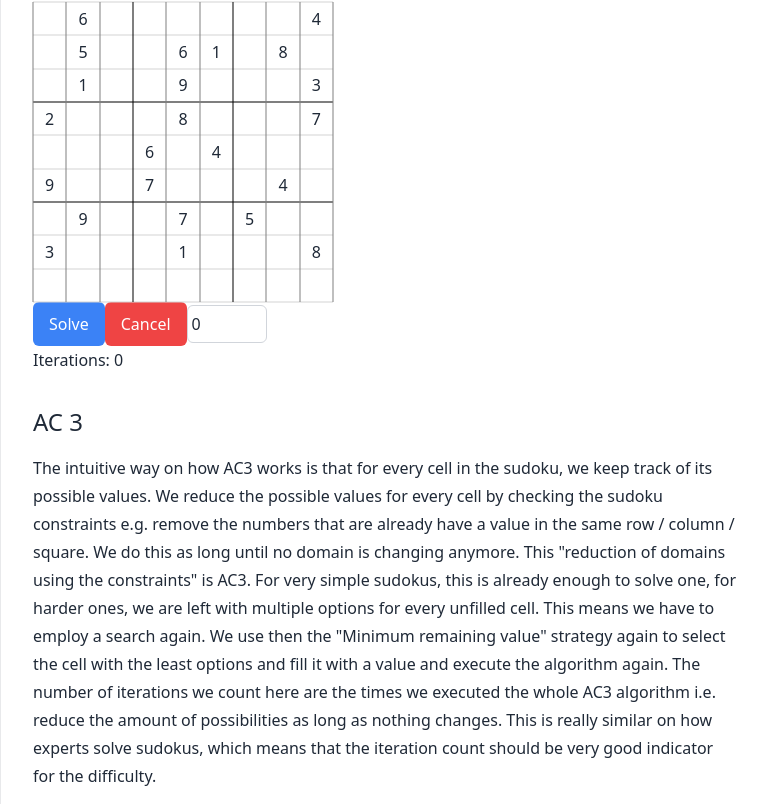
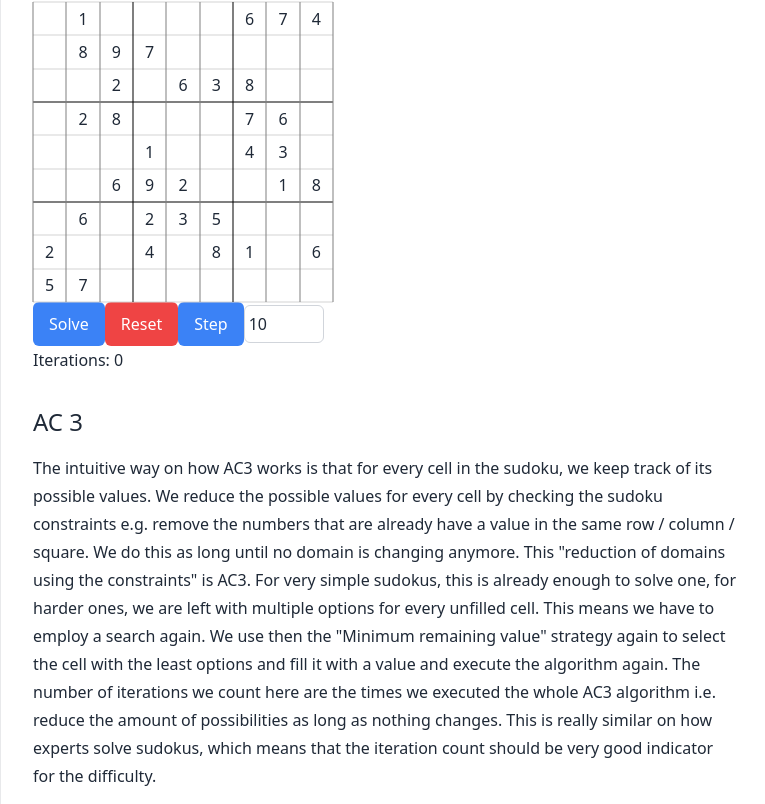
Before and after one commit to TN1ck/tn1ck.com, a Next.js app: page /blog/how-to-generate-sudokus in a window 1280 px wide. Shown: the part 3301-4105 px from the top of the page, without its empty margins (255-1020 px from the left). Built offline with nearby package versions, Linux system fonts and the light colour scheme.

Commit message:
feat: better interactive demo

```diff
--- a/lib/sudoku/ac3.ts
+++ b/lib/sudoku/ac3.ts
@@ -4,8 +4,10 @@ import {
   SQUARE_TABLE,
   SimpleSudoku,
   squareIndex,
+  toDomainSudoku,
   toSimpleSudoku,
 } from "./common"
+import { isSudokuFilled, isSudokuValid } from "./sudokus"
 
 // If domain2 consists of only one number, remove it from domain1.
 //
@@ -30,24 +32,12 @@ function removeValuesFromDomain(
   return [domain1, change]
 }
 
-/**
- * For more information see the paper
- * Rating and Generating Sudoku Puzzles Based On Constraint Satisfaction Problems
- * by Bahare Fatemi, Seyed Mehran Kazemi, Nazanin Mehrasa
- */
-export async function solveGridAC3(
-  stack: DomainSudoku[],
-  cb: (sudokus: DomainSudoku[]) => Promise<void>,
-): Promise<SimpleSudoku | null> {
-  if (stack.length === 0) {
-    return null
-  }
-  await cb(stack)
-
-  const [grid, ...rest] = stack
-
-  const rows = grid
-
+// AC3 algorithm. Returns the reduced domain sudoku and if it is valid.
+export function ac3(sudoku: DomainSudoku): {
+  sudoku: DomainSudoku
+  solvable: boolean
+} {
+  sudoku = sudoku.map((r) => r.map((c) => c.slice()))
   // Loop until no changes are made to any domain of any cell.
   while (true) {
     let change = false
@@ -66,7 +56,7 @@ export async function solveGridAC3(
     // If the domain of any cell changed during this, we do this again for every cell,
     // as the change of one domain can lead to the change of another.
     for (let y = 0; y < 9; y++) {
-      const row = rows[y]
+      const row = sudoku[y]
       for (let x = 0; x < 9; x++) {
         let domainCell1 = row[x]
 
@@ -87,7 +77,7 @@ export async function solveGridAC3(
           if (yy === y) {
             continue
           }
-          const domainCell2 = rows[yy][x]
+          const domainCell2 = sudoku[yy][x]
           const result = removeValuesFromDomain(domainCell1, domainCell2)
           domainCell1 = result[0]
           change = change || result[1]
@@ -102,7 +92,7 @@ export async function solveGridAC3(
           if (xx === x && yy === y) {
             continue
           }
-          const domainCell2 = rows[yy][xx]
+          const domainCell2 = sudoku[yy][xx]
           const result = removeValuesFromDomain(domainCell1, domainCell2)
           domainCell1 = result[0]
           change = change || result[1]
@@ -112,7 +102,7 @@ export async function solveGridAC3(
         // A domain became empty (e.g. no value works for a cell), we can't solve this Sudoku,
         // continue with the next one.
         if (domainCell1.length === 0) {
-          return solveGridAC3(rest, cb)
+          return { sudoku, solvable: false }
         }
       }
     }
@@ -121,19 +111,28 @@ export async function solveGridAC3(
     }
   }
 
-  const isFilled = grid.every((row) => {
-    return row.every((cells) => {
-      return cells.length === 1
-    })
-  })
+  return { sudoku, solvable: true }
+}
 
-  // Every domain is length 1, we found a solution!
-  if (isFilled) {
-    return toSimpleSudoku(grid)
+/**
+ * For more information see the paper
+ * Rating and Generating Sudoku Puzzles Based On Constraint Satisfaction Problems
+ * by Bahare Fatemi, Seyed Mehran Kazemi, Nazanin Mehrasa
+ */
+export function AC3Strategy(sudoku: SimpleSudoku): SimpleSudoku[] {
+  const domainSudoku = toDomainSudoku(sudoku)
+  const { solvable, sudoku: reducedDomainSudoku } = ac3(domainSudoku)
+  if (!solvable) {
+    return []
+  }
+  // If we already solved the sudoku, return the sudoku.
+  const simpleSudoku = toSimpleSudoku(reducedDomainSudoku)
+  if (isSudokuFilled(simpleSudoku) && isSudokuValid(simpleSudoku)) {
+    return [simpleSudoku]
   }
 
   // No solution found yet. We create a list of all cells that have more than 1 solution as x/y coordinates.
-  const possibleRowAndCells = grid.reduce(
+  const possibleRowAndCells = reducedDomainSudoku.reduce(
     (current: Array<[number, number]>, row, index) => {
       const possibleCells = row.reduce(
         (currentCells: Array<[number, number]>, cells, cellIndex) => {
@@ -148,32 +147,26 @@ export async function solveGridAC3(
     },
     [],
   )
+
   // We sort the possible cells to have the ones with the least possibilities be first.
   // This is called "Minimum remaining value" and is a very good heuristic. It is similar to how
-  // humans solve Sudokus.
+  // humans solve sudokus.
   const sortedPossibleRowAndCells = sortBy(
     possibleRowAndCells,
     ([rowIndex, cellIndex]) => {
-      return grid[rowIndex][cellIndex].length
+      return reducedDomainSudoku[rowIndex][cellIndex].length
     },
   )
+
   // Take the best cell and create a new grid for every possibility the cell has.
   const [rowIndex, cellIndex] = sortedPossibleRowAndCells[0]
-  const cell = grid[rowIndex][cellIndex]
+  const cell = reducedDomainSudoku[rowIndex][cellIndex]
   const newGrids = cell.map((n) => {
-    return grid.map((row, r) => {
-      if (r === rowIndex) {
-        return row.map((cells, c) => {
-          if (c === cellIndex) {
-            return [n]
-          }
-          return [...cells]
-        })
-      }
-      return [...row]
-    })
+    const sudokuCopy = simpleSudoku.map((r) => r.slice())
+    sudokuCopy[rowIndex][cellIndex] = n
+
+    return sudokuCopy as SimpleSudoku
   })
-  // The new stack is put first and we recursively descend.
-  const newStack = newGrids.concat(rest)
-  return solveGridAC3(newStack, cb)
+
+  return newGrids
 }
--- a/lib/sudoku/sudokus.ts
+++ b/lib/sudoku/sudokus.ts
@@ -1,7 +1,7 @@
 import { sortBy, groupBy, flatten } from "lodash-es"
 import { SimpleSudoku } from "./common"
 
-const isSudokuFilled = (sudoku: SimpleSudoku): boolean => {
+export const isSudokuFilled = (sudoku: SimpleSudoku): boolean => {
   for (let i = 0; i < 9; i++) {
     for (let j = 0; j < 9; j++) {
       if (sudoku[i][j] === 0) return false
@@ -10,7 +10,7 @@ const isSudokuFilled = (sudoku: SimpleSudoku): boolean => {
   return true
 }
 
-const isSudokuValid = (sudoku: SimpleSudoku): boolean => {
+export const isSudokuValid = (sudoku: SimpleSudoku): boolean => {
   // Check rows.
   for (let i = 0; i < 9; i++) {
     const row = sudoku[i]
@@ -46,20 +46,7 @@ const isSudokuValid = (sudoku: SimpleSudoku): boolean => {
 }
 
 // Most simple solver. Basically a brute force.
-export const dfsBruteForce = async (
-  stack: SimpleSudoku[],
-  cb: (sudokus: SimpleSudoku[]) => Promise<void>,
-): Promise<SimpleSudoku | null> => {
-  if (stack.length === 0) return null
-  await cb(stack)
-
-  const [sudoku, ...rest] = stack
-
-  const isFilled = isSudokuFilled(sudoku)
-  const isValid = isSudokuValid(sudoku)
-
-  if (isFilled && isValid) return sudoku
-
+export function bruteForceStrategy(sudoku: SimpleSudoku): SimpleSudoku[] {
   for (let i = 0; i < 9; i++) {
     for (let j = 0; j < 9; j++) {
       if (sudoku[i][j] === 0) {
@@ -70,29 +57,16 @@ export const dfsBruteForce = async (
           newSudoku[i][j] = k
           newSudokus.push(newSudoku)
         }
-        return dfsBruteForce([...newSudokus, ...rest], cb)
+        return newSudokus
       }
     }
   }
 
-  return dfsBruteForce(rest, cb)
+  return []
 }
 
-export const dfsWithValidCheck = async (
-  stack: SimpleSudoku[],
-  cb: (sudokus: SimpleSudoku[]) => Promise<void>,
-): Promise<SimpleSudoku | null> => {
-  if (stack.length === 0) return null
-  await cb(stack)
-
-  const [sudoku, ...rest] = stack
-
-  const isFilled = isSudokuFilled(sudoku)
-  const isValid = isSudokuValid(sudoku)
-
-  if (isFilled && isValid) return sudoku
-  if (!isValid || isFilled) return dfsWithValidCheck(rest, cb)
-
+// Slightly better, we skip the invalid sudokus.
+export function withValidCheckStrategy(sudoku: SimpleSudoku): SimpleSudoku[] {
   for (let i = 0; i < 9; i++) {
     for (let j = 0; j < 9; j++) {
       if (sudoku[i][j] === 0) {
@@ -101,15 +75,35 @@ export const dfsWithValidCheck = async (
         for (let k = 1; k <= 9; k++) {
           const newSudoku = sudoku.map((row) => row.slice())
           newSudoku[i][j] = k
-          newSudokus.push(newSudoku)
+          if (isSudokuValid(newSudoku)) {
+            newSudokus.push(newSudoku)
+          }
         }
-        return dfsWithValidCheck([...newSudokus, ...rest], cb)
+        return newSudokus
       }
     }
   }
 
-  return dfsWithValidCheck(rest, cb)
+  return []
 }
+
+// function dfs(
+//   stack: SimpleSudoku[],
+//   strategy: (sudoku: SimpleSudoku) => SimpleSudoku[],
+// ): [SimpleSudoku | null, SimpleSudoku[]] {
+//   if (stack.length === 0) return [null, []]
+
+//   const [sudoku, ...rest] = stack
+
+//   const isFilled = isSudokuFilled(sudoku)
+//   const isValid = isSudokuValid(sudoku)
+
+//   if (isFilled && isValid) return [sudoku, []]
+
+//   const newSudokus = strategy(sudoku)
+
+//   return dfs([...newSudokus, ...rest], strategy)
+// }
 
 const getEmptyCoordinates = (sudoku: SimpleSudoku): [number, number][] => {
   const emptyCoordinates: [number, number][] = []
@@ -123,21 +117,9 @@ const getEmptyCoordinates = (sudoku: SimpleSudoku): [number, number][] => {
   return emptyCoordinates
 }
 
-export const dfsMinimumRemainingValue = async (
-  stack: SimpleSudoku[],
-  cb: (sudokus: SimpleSudoku[]) => Promise<void>,
-): Promise<SimpleSudoku | null> => {
-  if (stack.length === 0) return null
-  await cb(stack)
-
-  const [sudoku, ...rest] = stack
-
-  const isFilled = isSudokuFilled(sudoku)
-  const isValid = isSudokuValid(sudoku)
-
-  if (isFilled && isValid) return sudoku
-  if (!isValid || isFilled) return dfsMinimumRemainingValue(rest, cb)
-
+export function minimumRemainingValueStrategy(
+  sudoku: SimpleSudoku,
+): SimpleSudoku[] {
   const emptyCoordinates = getEmptyCoordinates(sudoku)
 
   // For every coordinate, calculate the number of possibilities.
@@ -164,8 +146,10 @@ export const dfsMinimumRemainingValue = async (
   for (let k = 1; k <= 9; k++) {
     const newSudoku = sudoku.map((row) => row.slice())
     newSudoku[i][j] = k
-    newSudokus.push(newSudoku)
+    if (isSudokuValid(newSudoku)) {
+      newSudokus.push(newSudoku)
+    }
   }
 
-  return dfsMinimumRemainingValue([...newSudokus, ...rest], cb)
+  return newSudokus
 }
--- a/pages/blog/how-to-generate-sudokus.tsx
+++ b/pages/blog/how-to-generate-sudokus.tsx
@@ -2,11 +2,13 @@ import { NextPage } from "next"
 import Container from "../../components/container"
 import { Author, BlogContent } from "../../components/blog"
 import { CodeBlock } from "../../components/code-block"
-import { useCallback, useRef, useState } from "react"
+import { useCallback, useEffect, useRef, useState } from "react"
 import {
-  dfsBruteForce,
-  dfsMinimumRemainingValue,
-  dfsWithValidCheck,
+  bruteForceStrategy,
+  isSudokuFilled,
+  isSudokuValid,
+  minimumRemainingValueStrategy,
+  withValidCheckStrategy,
 } from "../../lib/sudoku/sudokus"
 import {
   DomainSudoku,
@@ -18,7 +20,7 @@ import {
   toDomainSudoku,
   toSimpleSudoku,
 } from "../../lib/sudoku/common"
-import { solveGridAC3 } from "../../lib/sudoku/ac3"
+import { AC3Strategy, ac3 } from "../../lib/sudoku/ac3"
 
 export const METADATA = {
   title: "How to generate Sudokus & rate their difficulties",
@@ -114,7 +116,7 @@ const SudokuPreview = ({
                   >
                     {n === 0 ? "" : n}
                   </div>
-                  {cellNotes && cellNotes.length > 1 ? (
+                  {cellNotes && sudoku[y][x] === 0 ? (
                     <div
                       style={{
                         height: `${xSection}%`,
@@ -158,168 +160,98 @@ const SudokuPreview = ({
   )
 }
 
-const SudokuSolver = ({
+const SudokuSolverDomain = ({
   sudokuToSolve,
-  solver,
+  strategy,
+  showNotes,
+  getNotes,
 }: {
   sudokuToSolve: SimpleSudoku
-  solver: (
-    sudokus: SimpleSudoku[],
-    cb: (sudokus: SimpleSudoku[]) => Promise<void>,
-  ) => Promise<SimpleSudoku | null>
+  strategy: (sudoku: SimpleSudoku) => SimpleSudoku[]
+  showNotes: boolean
+  getNotes?: (sudoku: SimpleSudoku) => DomainSudoku
 }) => {
+  const [history, setHistory] = useState<SimpleSudoku[]>([])
   const [sudoku, setSudoku] = useState<SimpleSudoku>(sudokuToSolve)
-  const [timeoutValue, setTimeoutValue] = useState<number>(0)
+  const [stack, setStack] = useState<SimpleSudoku[]>([sudokuToSolve])
+  const [timeoutValue, setTimeoutValue] = useState<number>(10)
   const [iterations, setIterations] = useState<number>(0)
-  const ref = useRef({
-    cancel: false,
-  })
 
-  const callback = useCallback(
-    async (sudokus: SimpleSudoku[]): Promise<void> => {
-      console.log(sudokus)
-      setIterations((i) => i + 1)
-      if (ref.current.cancel) {
-        throw new Error("Cancelled")
-      } else {
-        setSudoku(sudokus[0])
-        await new Promise<void>((resolve) => setTimeout(resolve, timeoutValue))
+  const [running, setRunning] = useState(false)
+
+  const step = useCallback(
+    (timeout: number) => {
+      const [current, ...rest] = stack
+      setSudoku(current)
+      setHistory([current, ...history])
+      if (isSudokuFilled(current) && isSudokuValid(current)) {
+        setStack([sudokuToSolve])
+        setRunning(false)
+        return
       }
+      setTimeout(() => {
+        const newSudokus = strategy(current)
+        setIterations(iterations + 1)
+        setStack([...newSudokus, ...rest])
+      }, timeout)
     },
-    [setSudoku, timeoutValue],
+    [
+      history,
+      setHistory,
+      stack,
+      setStack,
+      setRunning,
+      strategy,
+      setIterations,
+      iterations,
+      sudokuToSolve,
+    ],
   )
 
-  const solveSudokuLocal = useCallback(async () => {
-    try {
-      const result = await solver([sudokuToSolve], callback)
-      if (result === null) {
-        alert("No solution found")
-      } else {
-        setSudoku(result)
-      }
-    } catch {
-      setSudoku(sudokuToSolve)
+  useEffect(() => {
+    if (!running) {
+      return
     }
-  }, [setSudoku, solver, callback, sudokuToSolve])
+    step(timeoutValue)
+  }, [step, timeoutValue, running])
 
   return (
     <div>
-      <SudokuPreview sudoku={sudoku} size={300} />
+      <SudokuPreview
+        sudoku={sudoku}
+        size={300}
+        notes={
+          showNotes && getNotes && history.length > 0
+            ? getNotes(history[0])
+            : undefined
+        }
+      />
       <button
         className="py-2 px-4 bg-blue-500 text-white rounded-md hover:bg-blue-600"
         onClick={() => {
-          ref.current.cancel = true
-          setTimeout(() => {
-            ref.current.cancel = false
-            setIterations(0)
-            setSudoku(sudokuToSolve)
-            solveSudokuLocal()
-          }, 100)
+          setRunning(!running)
         }}
       >
-        {"Solve"}
+        {running ? "Pause" : "Solve"}
       </button>
       <button
         className="py-2 px-4 bg-red-500 text-white rounded-md hover:bg-red-600"
         onClick={() => {
-          ref.current.cancel = true
-          setTimeout(() => {
-            ref.current.cancel = false
-            setSudoku(sudokuToSolve)
-            setIterations(0)
-          }, 100)
+          setRunning(false)
+          setIterations(0)
+          setSudoku(sudokuToSolve)
+          setStack([sudokuToSolve])
         }}
       >
-        {"Cancel"}
+        {"Reset"}
       </button>
-      <input
-        className="w-20 border border-gray-300 rounded-md p-1"
-        min={1}
-        max={1000}
-        value={timeoutValue}
-        onChange={(e) => setTimeoutValue(parseInt(e.target.value))}
-      />
-      <div>Iterations: {iterations}</div>
-    </div>
-  )
-}
-
-const SudokuSolverDomain = ({
-  sudokuToSolve,
-  solver,
-}: {
-  sudokuToSolve: SimpleSudoku
-  solver: (
-    sudokus: DomainSudoku[],
-    cb: (sudokus: DomainSudoku[]) => Promise<void>,
-  ) => Promise<SimpleSudoku | null>
-}) => {
-  const [sudoku, setSudoku] = useState<SimpleSudoku>(sudokuToSolve)
-  const [notes, setNotes] = useState<DomainSudoku>(
-    toDomainSudoku(sudokuToSolve),
-  )
-  const [timeoutValue, setTimeoutValue] = useState<number>(0)
-  const [iterations, setIterations] = useState<number>(0)
-  const ref = useRef({
-    cancel: false,
-  })
-
-  const callback = useCallback(
-    async (sudokus: DomainSudoku[]): Promise<void> => {
-      setIterations((i) => i + 1)
-      if (ref.current.cancel) {
-        throw new Error("Cancelled")
-      } else {
-        setNotes(sudokus[0])
-        setSudoku(toSimpleSudoku(sudokus[0]))
-        await new Promise<void>((resolve) => setTimeout(resolve, timeoutValue))
-      }
-    },
-    [setSudoku, timeoutValue],
-  )
-
-  const solveSudokuLocal = useCallback(async () => {
-    try {
-      const result = await solver([toDomainSudoku(sudokuToSolve)], callback)
-      if (result === null) {
-        // alert("No solution found")
-      } else {
-        setSudoku(result)
-      }
-    } catch {
-      setSudoku(sudokuToSolve)
-    }
-  }, [setSudoku, solver, callback, sudokuToSolve])
-
-  return (
-    <div>
-      <SudokuPreview sudoku={sudoku} size={300} notes={notes} />
       <button
         className="py-2 px-4 bg-blue-500 text-white rounded-md hover:bg-blue-600"
         onClick={() => {
-          ref.current.cancel = true
-          setTimeout(() => {
-            ref.current.cancel = false
-            setIterations(0)
-            setSudoku(sudokuToSolve)
-            solveSudokuLocal()
-          }, 100)
+          step(0)
         }}
       >
-        {"Solve"}
-      </button>
-      <button
-        className="py-2 px-4 bg-red-500 text-white rounded-md hover:bg-red-600"
-        onClick={() => {
-          ref.current.cancel = true
-          setTimeout(() => {
-            ref.current.cancel = false
-            setSudoku(sudokuToSolve)
-            setIterations(0)
-          }, 100)
-        }}
-      >
-        {"Cancel"}
+        {"Step"}
       </button>
       <input
         className="w-20 border border-gray-300 rounded-md p-1"
@@ -438,7 +370,11 @@ const Hashcode: NextPage = () => {
           especially as we only check for "complete and valid" sudoku and do not
           break early if the current sudoku is not valid.
         </p>
-        <SudokuSolver sudokuToSolve={SUDOKU_1} solver={dfsBruteForce} />
+        <SudokuSolverDomain
+          showNotes={false}
+          sudokuToSolve={SUDOKU_1}
+          strategy={bruteForceStrategy}
+        />
         <h3>Break early</h3>
         <p>
           Instead of trying to solve invalid configurations of sudokus, we stop
@@ -446,7 +382,11 @@ const Hashcode: NextPage = () => {
           same row. The biggest problem here is that we don't have any strategy
           which cells to fill as we just take the next empty one.
         </p>
-        <SudokuSolver sudokuToSolve={SUDOKU_2} solver={dfsWithValidCheck} />
+        <SudokuSolverDomain
+          showNotes={false}
+          sudokuToSolve={SUDOKU_1}
+          strategy={withValidCheckStrategy}
+        />
         <h3>Minimum remaining value</h3>
         <p>
           "Minimum remaining value" is a heuristic we can use to not search
@@ -457,9 +397,10 @@ const Hashcode: NextPage = () => {
           pretty solid now as it can solve even the hardest sudokus in the
           millisecond range.
         </p>
-        <SudokuSolver
-          sudokuToSolve={SUDOKU_2}
-          solver={dfsMinimumRemainingValue}
+        <SudokuSolverDomain
+          showNotes={false}
+          sudokuToSolve={SUDOKU_1}
+          strategy={minimumRemainingValueStrategy}
         />
         <h3>AC 3</h3>
         <p>
@@ -479,7 +420,14 @@ const Hashcode: NextPage = () => {
           really similar on how experts solve sudokus, which means that the
           iteration count should be very good indicator for the difficulty.
         </p>
-        <SudokuSolverDomain sudokuToSolve={SUDOKU_EVIL} solver={solveGridAC3} />
+        <SudokuSolverDomain
+          showNotes={true}
+          sudokuToSolve={SUDOKU_2}
+          strategy={AC3Strategy}
+          getNotes={(sudoku: SimpleSudoku) => {
+            return ac3(toDomainSudoku(sudoku)).sudoku
+          }}
+        />
         <h3>How to generate sudokus</h3>
         <p>
           To now generate a sudoku of a specific difficulty, we do the
```
